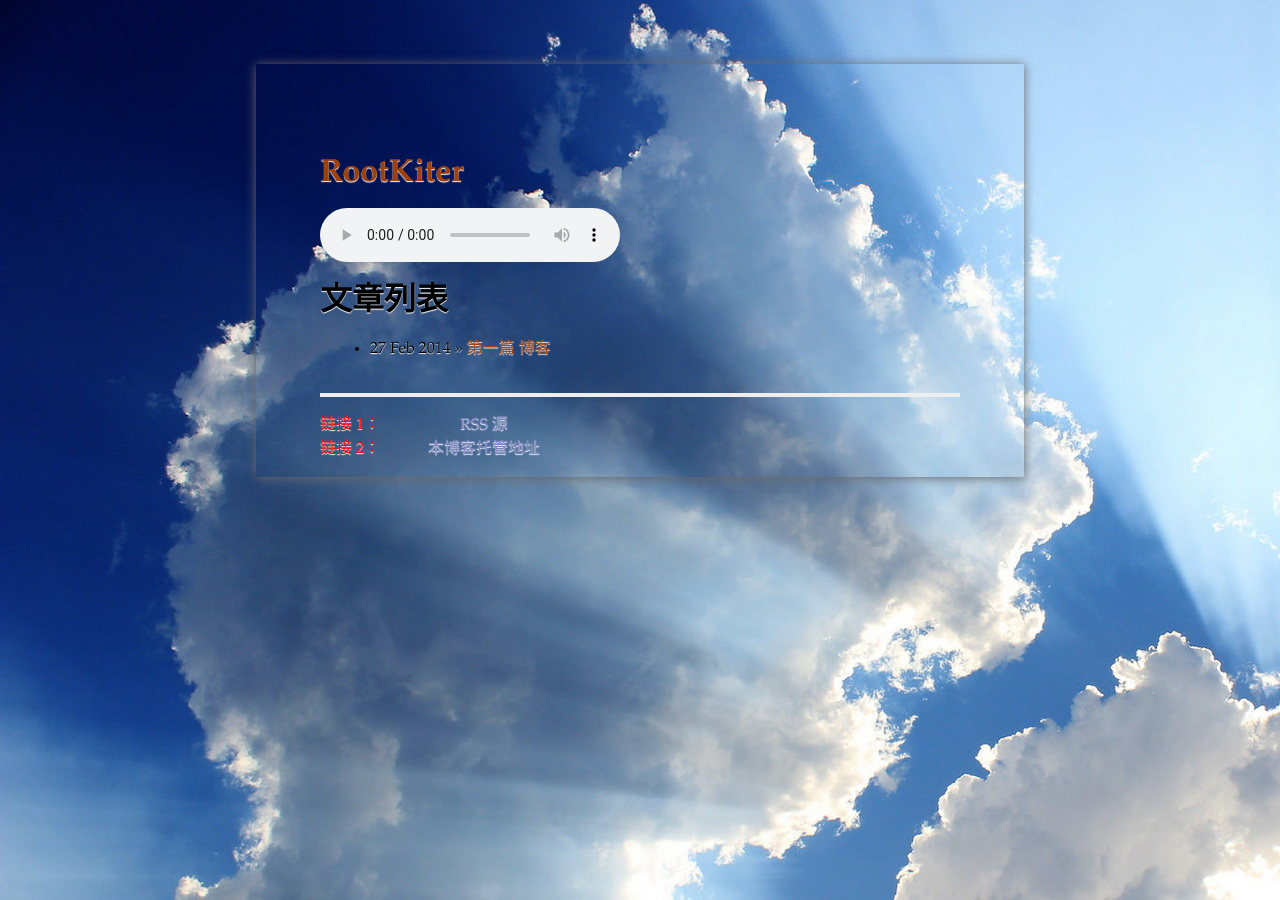
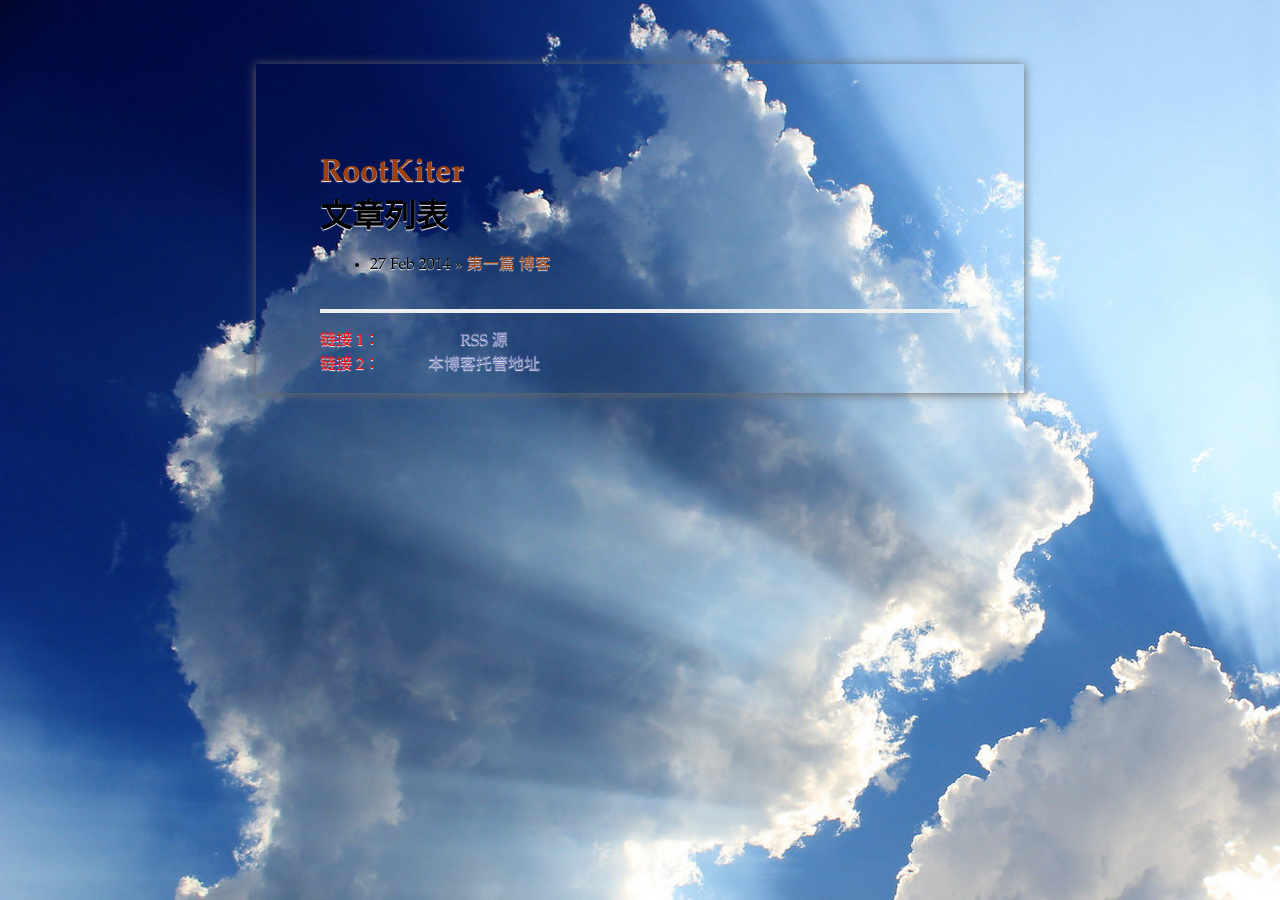
Before and after one commit to rootkiter/rootkiter.github.io, a Jekyll site: the page built from index.html, in a window 1280 px wide. Built offline with Jekyll 4.4.1, drawn with Linux system fonts in a browser that asks for light colours; Markdown is read by kramdown in place of the engine named in the settings.

Commit message:
add music

```diff
--- a/_config.yml
+++ b/_config.yml
@@ -6,3 +6,4 @@ email: qwj__164521@126.com
 domain: github.io
 title: rootkiter
 rssurl: http://rootkiter.github.io/atom.xml
+defmusic: http://rootkiter.github.io/music/backmusic.mp3
--- a/_layouts/default.html
+++ b/_layouts/default.html
@@ -18,9 +18,6 @@
         <div class="site">
           <div class="header">
             <h1 class="title"><a href="/">{{ site.name }}</a></h1>
-	    <audio controls=true autoplay="true">
-	    	<source src="http://rootkiter.github.io/music/backmusic.mp3">
-	    </audio>
           </div>
 
           {{ content }}
--- a/_layouts/post.html
+++ b/_layouts/post.html
@@ -2,6 +2,9 @@
 layout: default
 ---
 <h2>{{ page.title }}</h2>
+<audio controls=true autoplay="true">
+ 	<source src="{{ site. defmusic }}">
+</audio>
 <p class="meta">{{ page.date | date_to_string }}</p>
 
 <div class="post">
--- a/index.html
+++ b/index.html
@@ -1,6 +1,6 @@
 ---
 layout: default
-title: tuhaihe
+title: RootKiter的博文
 ---
 
 <div id="home">
```
